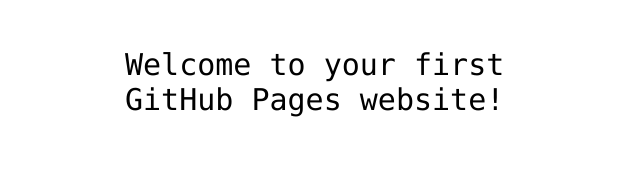
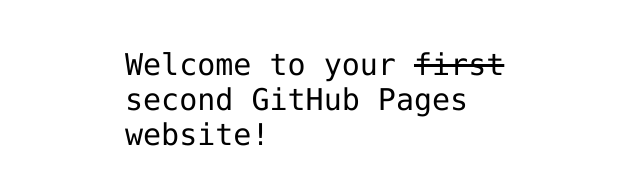
Before and after one commit to Danithm/Danithm.github.io, a plain HTML site: page index.html in a window 1280 px wide. Shown: the part 341-526 px from the top of the page, without its empty margins (315-955 px from the left). Drawn offline with Linux system fonts and the light colour scheme.

Commit message:
Update index.html
For CS476

```diff
--- a/index.html
+++ b/index.html
@@ -3,7 +3,7 @@
 <html>
 <head>
   <meta http-equiv="Content-Type" content="text/html; charset=utf-8"/>
-  <title>my-first-website</title>
+  <title>My First Website 2: My Second Website</title>
   <LINK href="styles.css" rel="stylesheet" type="text/css">
 </head>
 
@@ -12,7 +12,7 @@
 <img src="https://octodex.github.com/images/daftpunktocat-thomas.gif" id="octocat" alt="octocat-gif" />
 
 <!-- Change this code here by copy and pasting your template on line 15 -->
-<p>Welcome to your first GitHub Pages website!</p>
+  <p>Welcome to your <strike>first</strike> second GitHub Pages website!</p>
 
 </body>
 </html>
```
